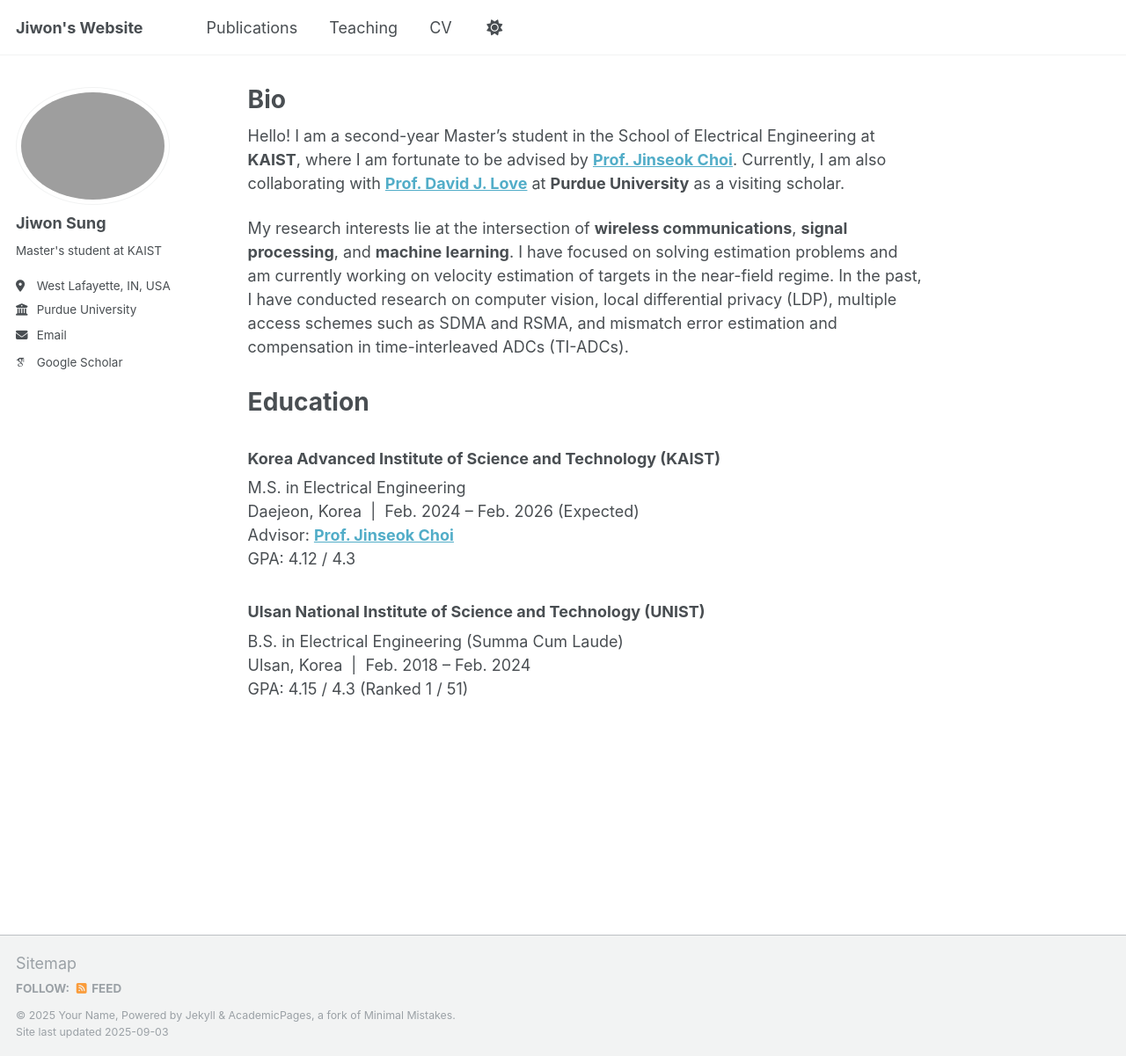
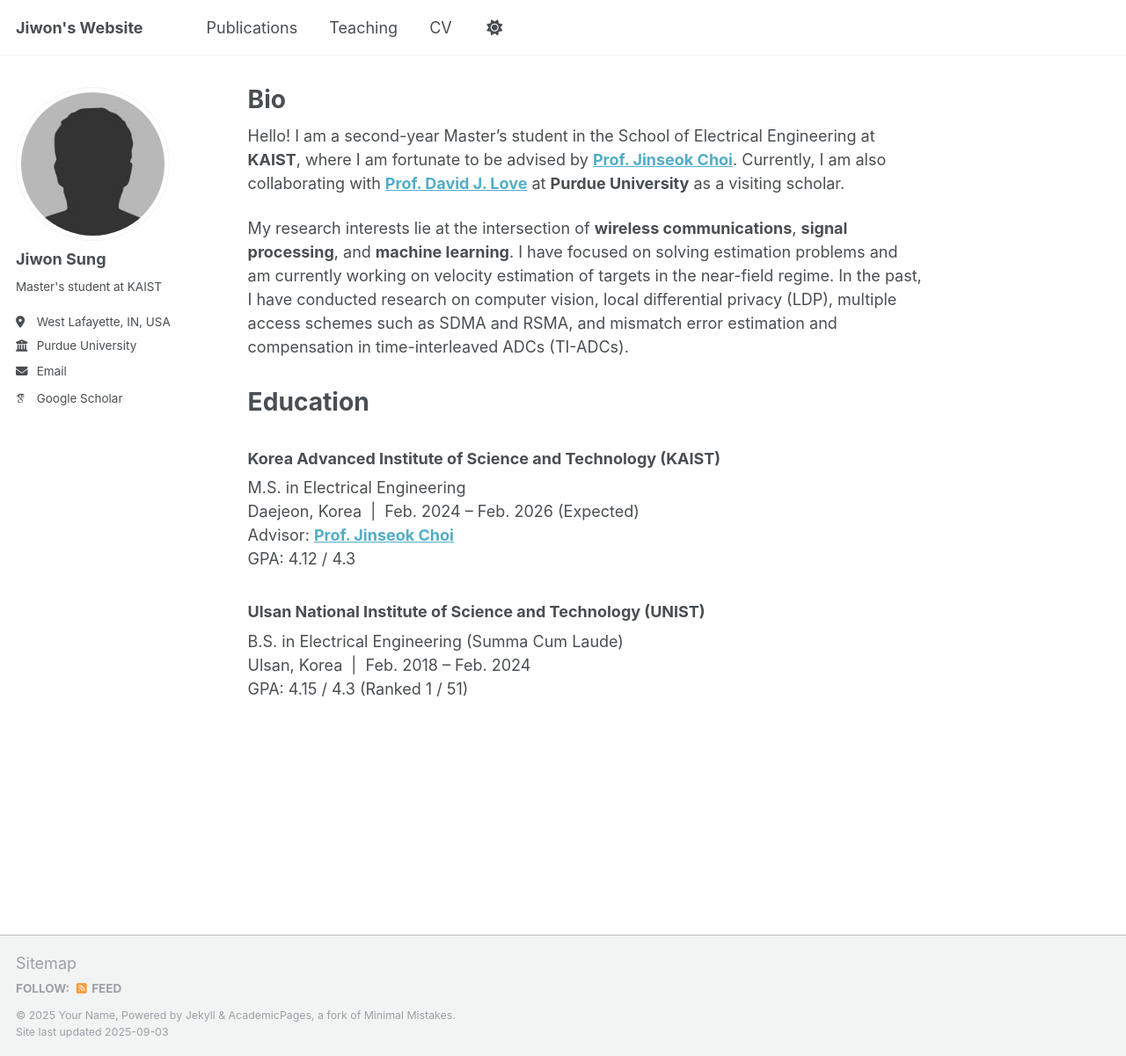
Before and after one commit to sunione/sunione.github.io, a Jekyll site: the page built from _pages/about.md, in a window 1280 px wide and 1201 px high. Shown: the whole window at 88% size. Built offline with Jekyll 4.4.1, drawn with Linux system fonts in a browser that asks for light colours; some web fonts are replaced.

Commit message:
_config.yml

```diff
--- a/_config.yml
+++ b/_config.yml
@@ -8,7 +8,7 @@ url: 'https://sunione.github.io'
 baseurl: ''
 repository: sunione/sunione.github.io
 author:
-  avatar: bio_photo.jpg
+  avatar: bio-photo.jpg
   name: Jiwon Sung
   pronouns: null
   bio: >-
```
